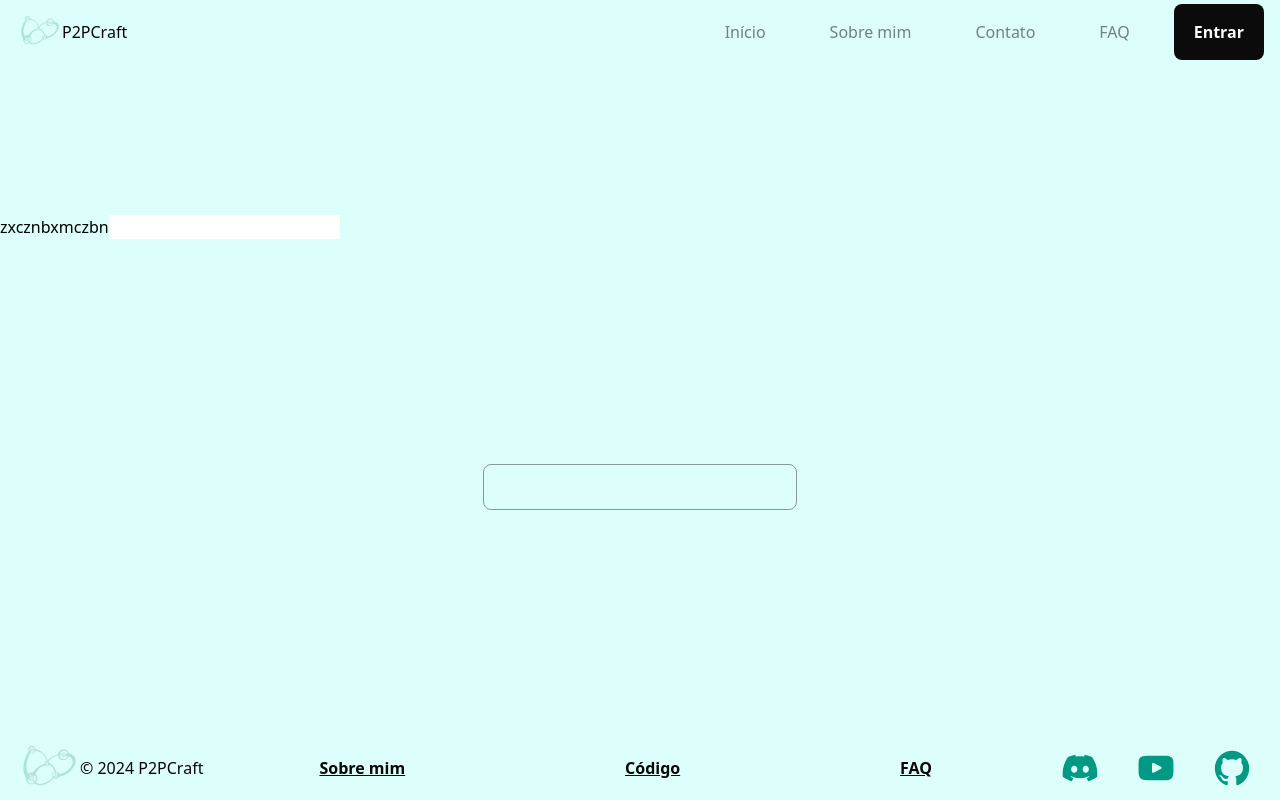
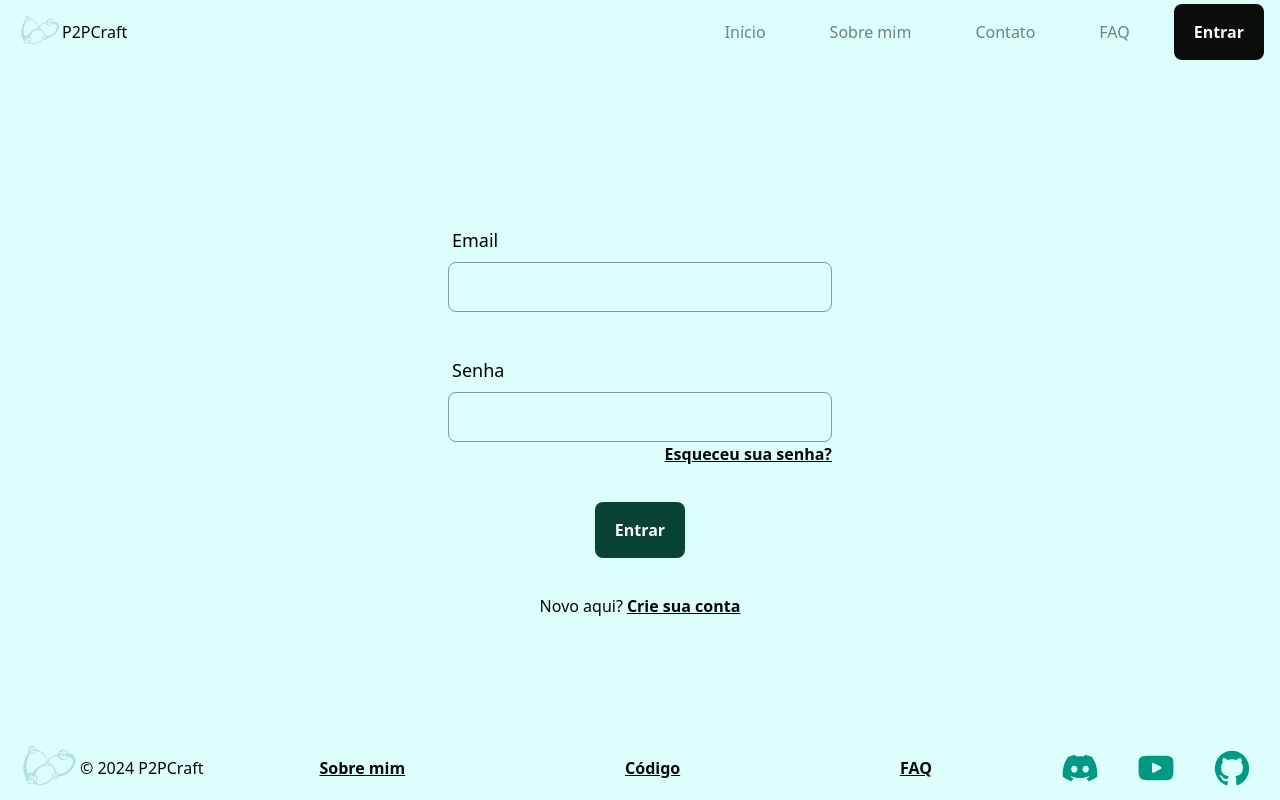
Before and after one commit to ETEC-TCC-2024/p2pCraft-frontend, a Next.js app: page /login in a window 1280 px wide. Built offline with nearby package versions, Linux system fonts and the light colour scheme.

Commit message:
feat: Create Login page

```diff
--- a/src/app/components/form/TextField.tsx
+++ b/src/app/components/form/TextField.tsx
@@ -1,19 +1,13 @@
 import { cn } from "@/lib/utils"
-import { cva, VariantProps } from "class-variance-authority"
 import { InputHTMLAttributes } from "react"
 
 
-interface TextFieldProps extends InputHTMLAttributes<HTMLInputElement>, VariantProps<typeof TextFieldVariants> {
-
+interface TextFieldProps extends InputHTMLAttributes<HTMLInputElement> {
 }
 
-const TextFieldVariants = cva("", {
-    variants: {
-    }
-})
-
 const TextField: React.FC<TextFieldProps> = ({ ...props }) => {
-    return <input {...props} className={cn("h-fit w-full text-xl rounded-lg border p-2 focus:border-2 hover:border-blue-400 focus:shadow-2xl outline-none bg-opacity-0 bg-black-900 border-black-900 border-opacity-40")} />
+    return <input {...props} className={cn("h-fit w-full text-base text-black-900 rounded-lg border p-3 outline-none bg-opacity-0 bg-white-900 border-black-900 border-opacity-40 disabled:bg-opacity-20 disabled:text-opacity-40",
+        props.className)} />
 }
 
 export default TextField
--- a/src/app/login/page.tsx
+++ b/src/app/login/page.tsx
@@ -1,22 +1,49 @@
-"use client"
-import TextField from "../components/form/TextField";
+import React, { HTMLInputTypeAttribute } from "react";
+import LabelAndField from "../components/form/LabelAndField";
 import { Footer } from "../components/navigation/Footer";
 import { NavBar } from "../components/navigation/NavBar";
+import Button from "../components/button/Button";
+import Text from "../components/text/Text";
+import Link from "next/link";
 
 
 export const LoginPage = () => {
     return <>
         <header><NavBar variant={"primary"} /></header>
-        <label className="focus:text-9xl focus-within:label" onFocus={(e) => { console.log("asdlkajskldjasl") }}>
-            zxcznbxmczbn
-            <input type="text" />
-        </label>
-        <div className="flex justify-center items-center mx-auto">
-            <TextField type="password"></TextField>
+        <div className="flex flex-col justify-center items-center ">
+            <form className="flex flex-col justify-center items-center px-9 py-12">
+                <DefaultLabelAndField labelName="email" labelText="Email" fieldType="email" />
+                <DefaultLabelAndField labelName="password" labelText="Senha" fieldType="password" />
+                <Button variant={"link"} className="relative p-0 ml-auto" type="button">Esqueceu sua senha?</Button>
+                <Button variant={"green"} className="m-9" type="submit">Entrar</Button>
+                <div className="w-fit">
+                    <Text>Novo aqui?</Text>
+                    <Link href="/register">
+                        <Button variant={"link"} className="p-0 pl-1" type="button">
+                            Crie sua conta
+                        </Button>
+                    </Link>
+                </div>
+            </form>
+
         </div>
-
         <Footer variant="primary" />
     </>
 }
 
+interface LabelAndFieldProps {
+    labelText: string,
+    labelName: string,
+    fieldType?: HTMLInputTypeAttribute
+}
+const DefaultLabelAndField: React.FC<LabelAndFieldProps> = ({ labelName, labelText, fieldType = "text" }) => {
+    return <LabelAndField
+        className="min-w-[10%] max-w-[100%] w-96 mt-9"
+        fieldType={fieldType}
+        inputName={labelName}>
+        <div className="pl-1 p-2">
+            {labelText}
+        </div>
+    </LabelAndField >
+}
 export default LoginPage;
```
